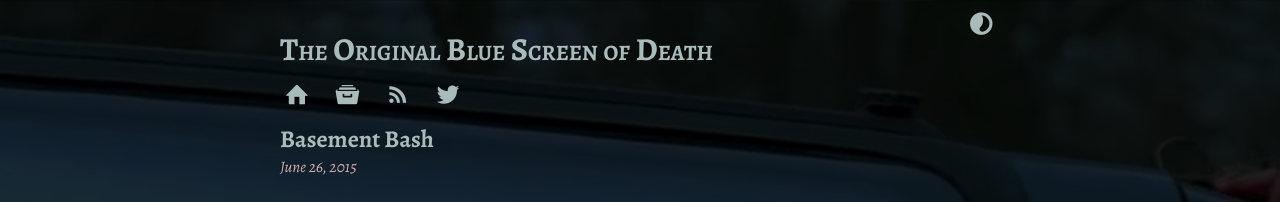
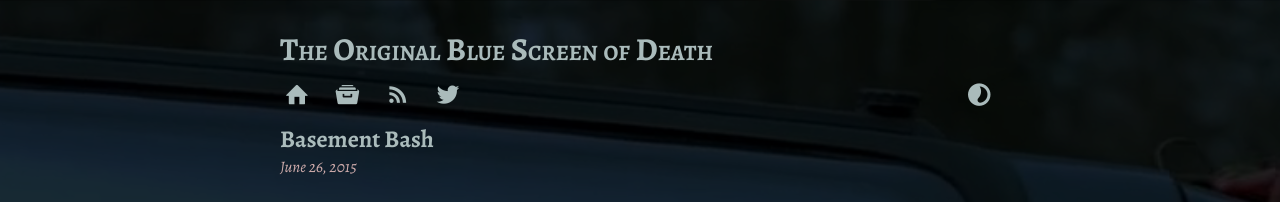
Before and after one commit to zoggop/pg-test, a Jekyll site: the page built from index.html, in a window 1280 px wide. Shown: the top 202 px of the page. Built offline with Jekyll 4.4.1, drawn with Linux system fonts in a browser that asks for light colours; Markdown is read by kramdown in place of the engine named in the settings; the list of posts is cut into pages by our own code.

Commit message:
move daynight button

```diff
--- a/_layouts/default.html
+++ b/_layouts/default.html
@@ -58,6 +58,7 @@
                 <a href="{{site.baseurl}}/archive" title="Archive"><i class="icon-archive"></i></a>
                 <a href="{{site.baseurl}}/feed.xml" title="RSS Feed"><i class="icon-rss"></i></a>
                 <a href="http://twitter.com/{{site.author_twitter}}" title="meanyhead on Twitter"><i class="icon-twitter"></i></a>
+                <a href="#" onclick="swapColorSheet(); return false;" class="color-toggle" title="Day / Night"><i class="icon-color-adjust"></i></a>
         </nav>
 
         <main>
@@ -71,8 +72,6 @@
             <p>&copy; <time>{{ site.time | date: '%Y' }}</time> {{ site.author }}</p>
         </footer>
 
-        <a href="#" onclick="swapColorSheet(); return false;" class="color-toggle" title="Day / Night"><i class="icon-color-adjust"></i></a>
-
     </div>
     </div>
     </body>
--- a/style.css
+++ b/style.css
@@ -112,7 +112,5 @@ time {
 
 .color-toggle {
     position: absolute;
-    right: 18px;
-    top: 12px;
-    font-size: 24px;
+    right: 8px;
 }
```
